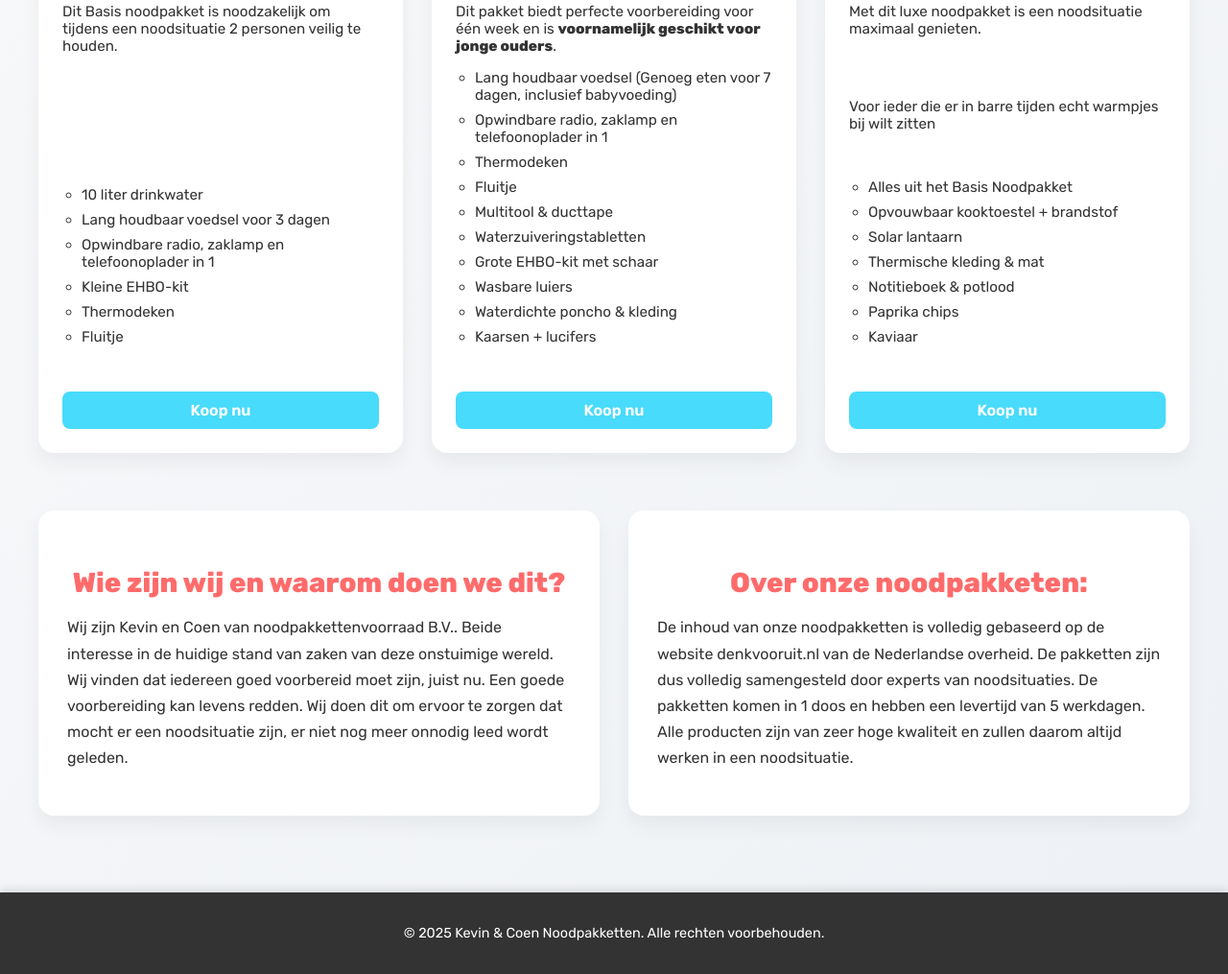
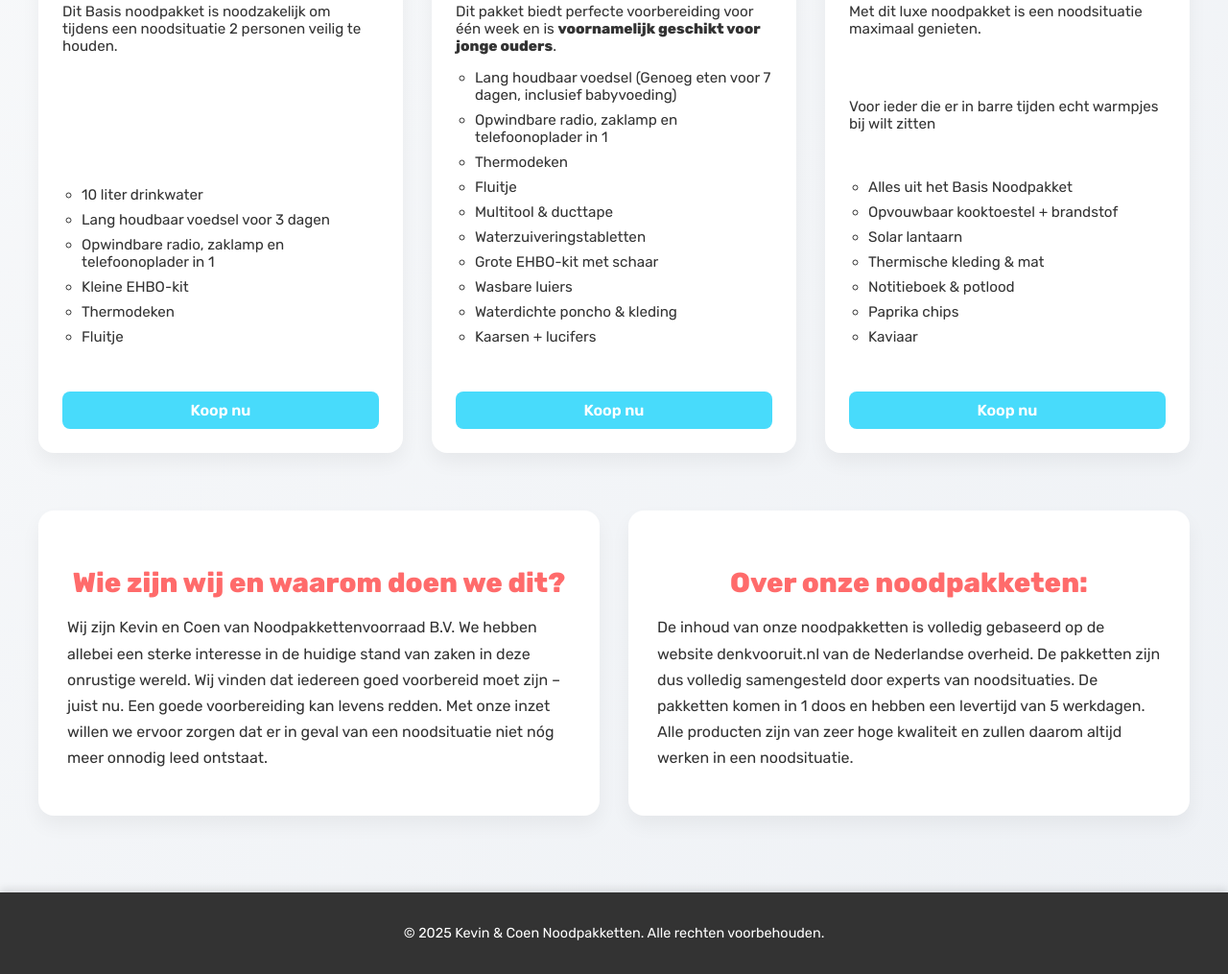
Before and after one commit to Herrobrada/NoodpakketenVoorraad2, a plain HTML site: page index.html in a window 1280 px wide. Shown: the part 741-1756 px from the top of the page at 96% size. Drawn offline with Linux system fonts and the light colour scheme.

Commit message:
Update index.html

```diff
--- a/index.html
+++ b/index.html
@@ -336,7 +336,7 @@
     <section class="about-section">
       <div class="about-card">
         <h3>Wie zijn wij en waarom doen we dit?</h3>
-        <p>Wij zijn Kevin en Coen van noodpakkettenvoorraad B.V.. Beide interesse in de huidige stand van zaken van deze onstuimige wereld. Wij vinden dat iedereen goed voorbereid moet zijn, juist nu. Een goede voorbereiding kan levens redden. Wij doen dit om ervoor te zorgen dat mocht er een noodsituatie zijn, er niet nog meer onnodig leed wordt geleden.</p>
+        <p>Wij zijn Kevin en Coen van Noodpakkettenvoorraad B.V. We hebben allebei een sterke interesse in de huidige stand van zaken in deze onrustige wereld. Wij vinden dat iedereen goed voorbereid moet zijn – juist nu. Een goede voorbereiding kan levens redden. Met onze inzet willen we ervoor zorgen dat er in geval van een noodsituatie niet nóg meer onnodig leed ontstaat. </p>
       </div>
       <div class="about-card">
         <h3>Over onze noodpakketen:</h3>
```
